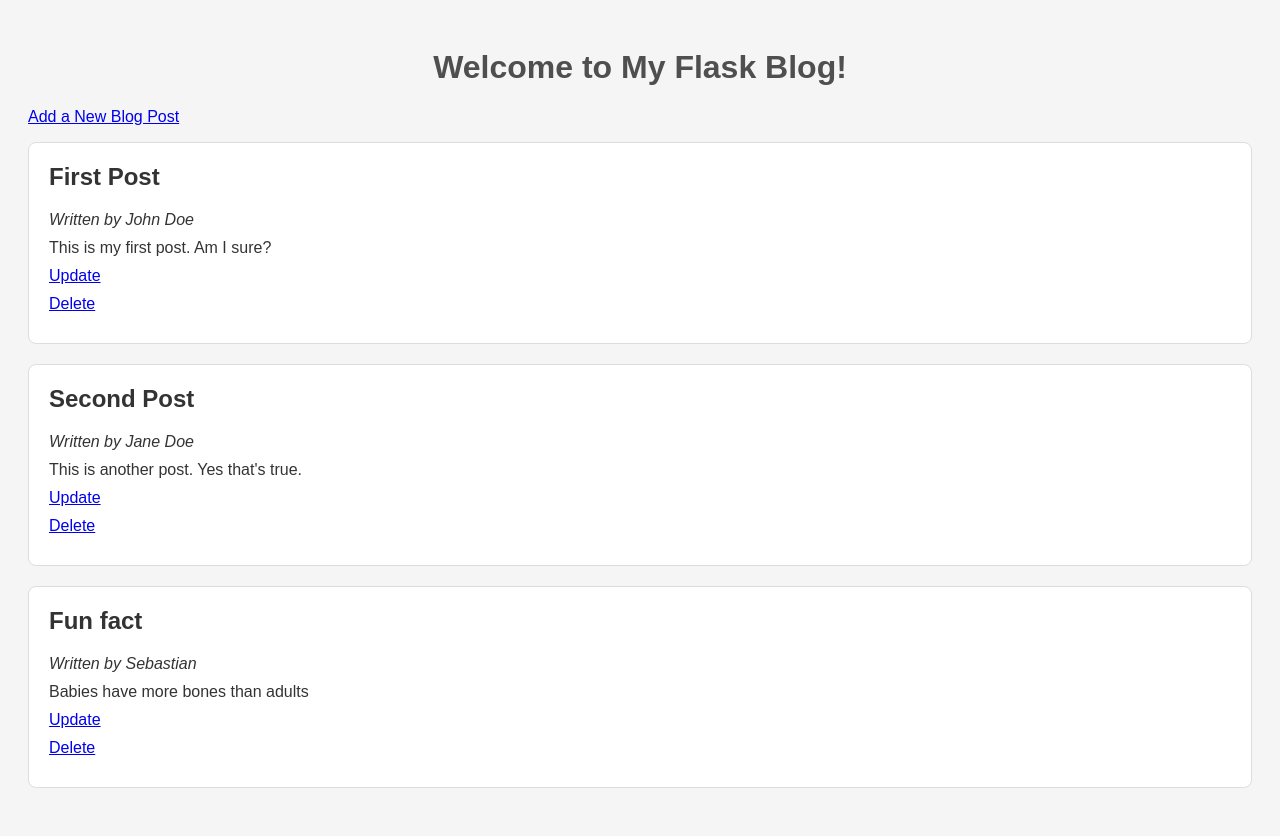
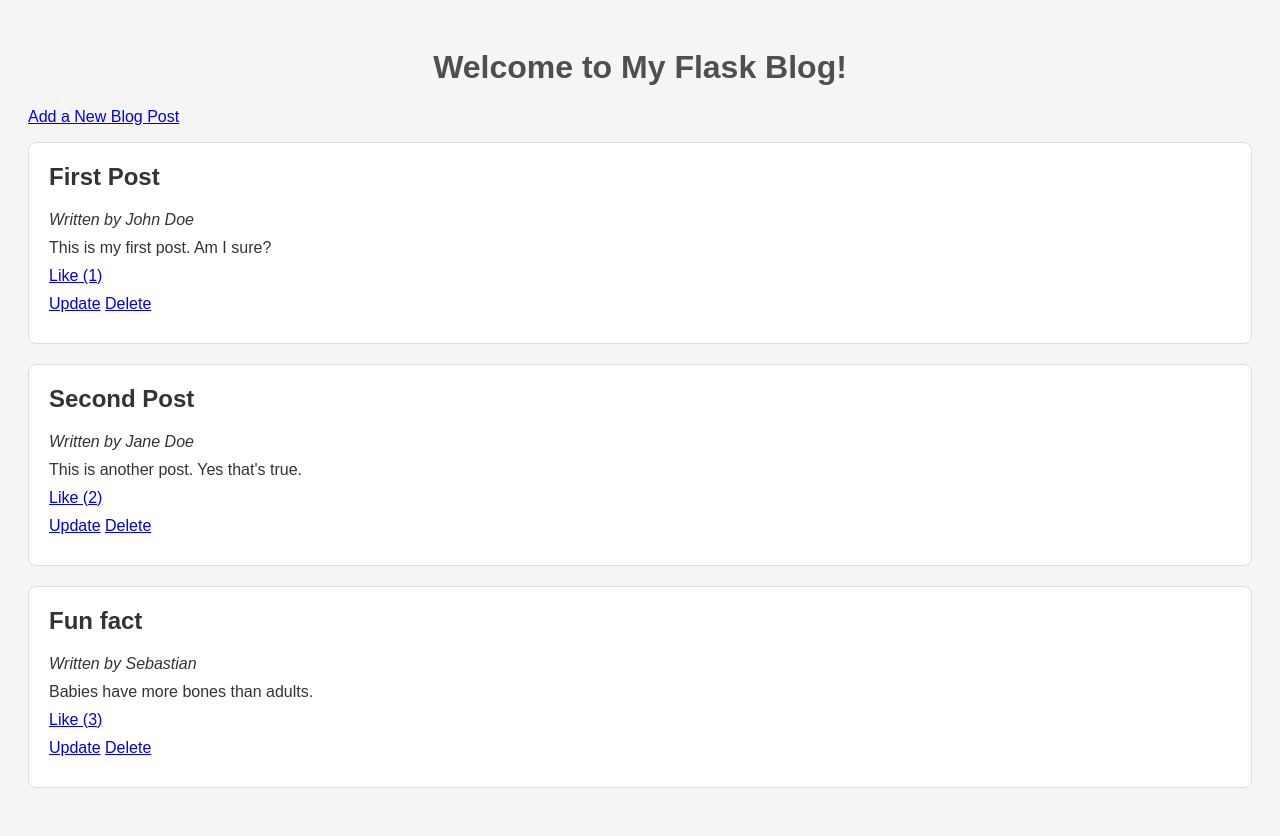
Before and after one commit to seb0305/Masterblog, a Flask app: page / in a window 1280 px wide. Run offline with Flask 3, Linux system fonts and the light colour scheme.

Commit message:
'Like' route added

```diff
--- a/app.py
+++ b/app.py
@@ -65,5 +65,15 @@ def update(post_id):
     # GET request: render the update form pre-filled with post's current data
     return render_template('update.html', post=post)
 
+@app.route('/like/<int:post_id>')
+def like(post_id):
+    posts = load_posts()
+    for post in posts:
+        if post['id'] == post_id:
+            post['likes'] = post.get('likes', 0) + 1
+            break
+    save_posts(posts)
+    return redirect(url_for('index'))
+
 if __name__ == '__main__':
     app.run(debug=True)
--- a/static/blog_posts.json
+++ b/static/blog_posts.json
@@ -3,18 +3,21 @@
         "id": 1,
         "author": "John Doe",
         "title": "First Post",
-        "content": "This is my first post. Am I sure?"
+        "content": "This is my first post. Am I sure?",
+        "likes": 1
     },
     {
         "id": 2,
         "author": "Jane Doe",
         "title": "Second Post",
-        "content": "This is another post. Yes that's true."
+        "content": "This is another post. Yes that's true.",
+        "likes": 2
     },
     {
         "id": 3,
         "author": "Sebastian",
         "title": "Fun fact",
-        "content": "Babies have more bones than adults"
+        "content": "Babies have more bones than adults.",
+        "likes": 3
     }
 ]
--- a/templates/index.html
+++ b/templates/index.html
@@ -16,8 +16,15 @@
         <h2>{{ post.title }}</h2>
         <p><em>Written by {{ post.author }}</em></p>
         <p>{{ post.content }}</p>
-        <p><a href="{{ url_for('update', post_id=post.id) }}">Update</a></p>
-        <p><a href="{{ url_for('delete', post_id=post.id) }}">Delete</a></p>
+    <p>
+        <a href="{{ url_for('like', post_id=post.id) }}">
+            Like ({{ post.likes | default(0) }})
+        </a>
+    </p>
+    <p>
+        <a href="{{ url_for('update', post_id=post.id) }}">Update</a>
+        <a href="{{ url_for('delete', post_id=post.id) }}">Delete</a>
+    </p>
     </div>
     {% endfor %}
 </body>
```
Also changed, not shown: templates/update.html (+10 -8 lines).
